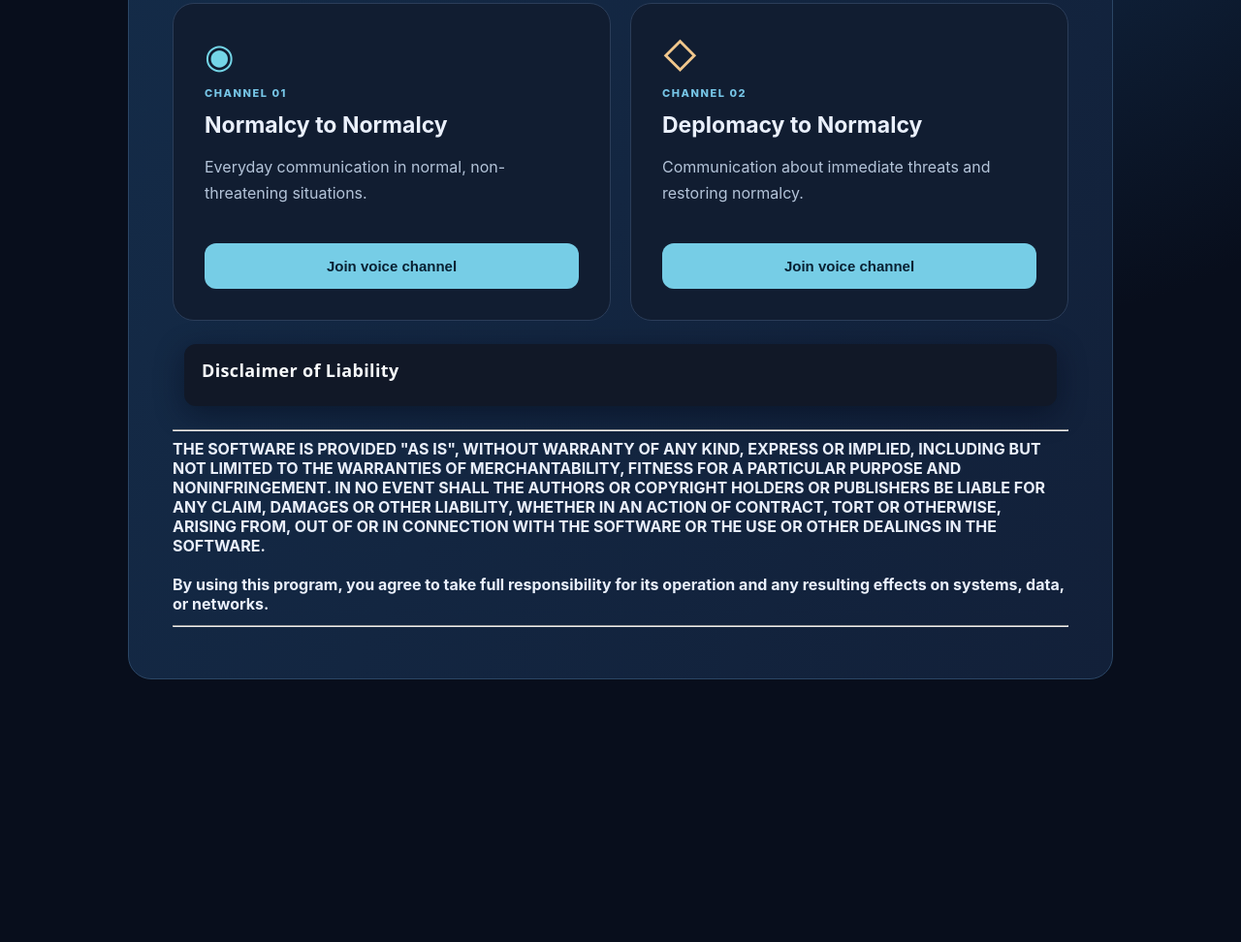
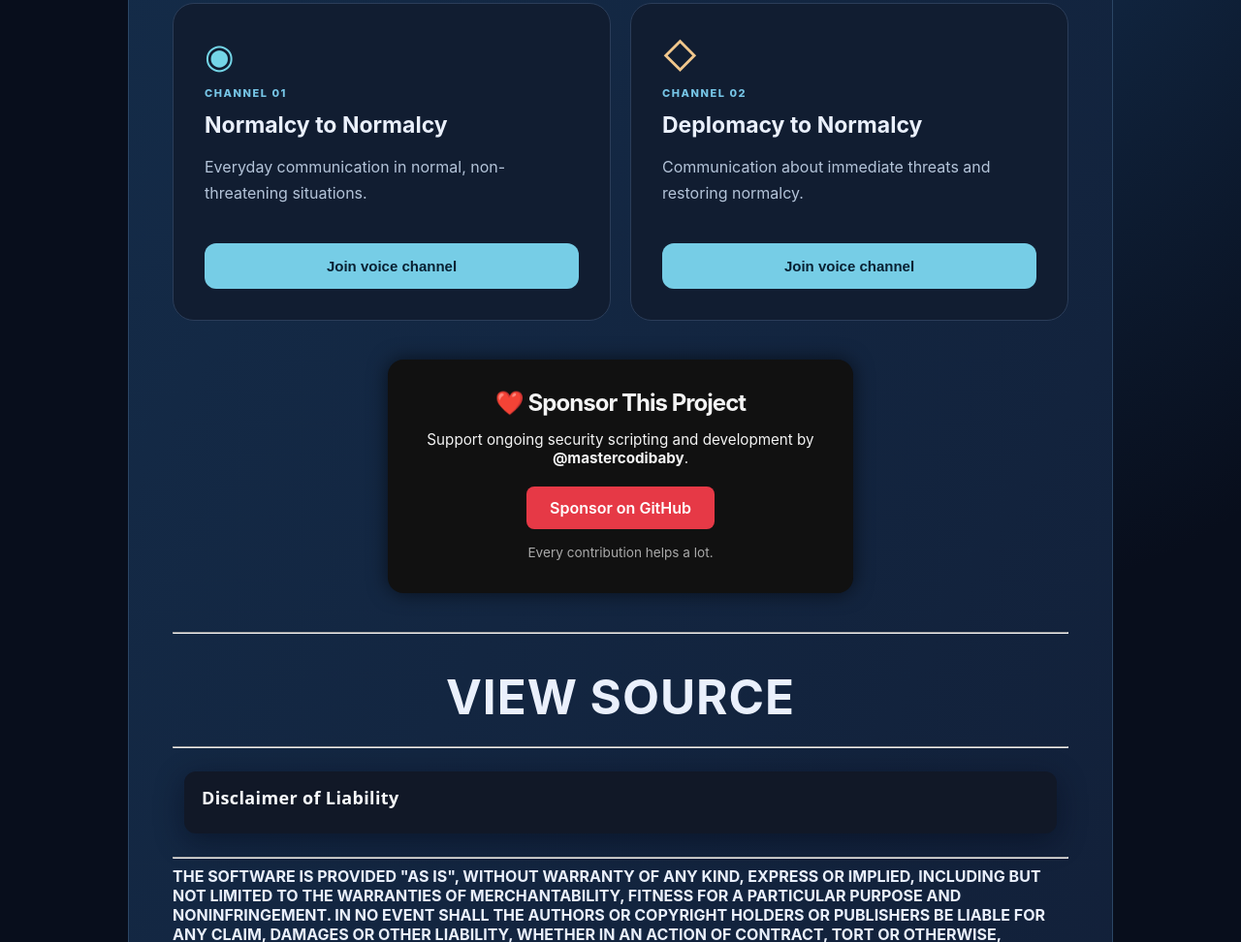
Before and after one commit to mastercodibaby/Global-Atmosphere-ATC, a website: page index.html in a window 1280 px wide. Shown: the part 446-1418 px from the top of the page at 97% size. Before the commit the page ends 1225 px from the top, so only its background shows below. Drawn offline with Linux system fonts and the light colour scheme.

Commit message:
Update index.html
Signed-off-by: Joseph Smith <master.codi.baby@gmail.com>

```diff
--- a/index.html
+++ b/index.html
@@ -48,8 +48,24 @@
     <p id="participantCount">Connecting…</p>
   </div>
   <div class="controls">
+
     <button id="mute" class="secondary">Mute microphone</button><button id="leave" class="exit">Leave channel</button>
   </div><div id="audioContainer" aria-label="Remote participant audio"></div></section>
+
+ <!-- GitHub Sponsorship Card -->
+<section id="sponsor-card" style="max-width:480px;margin:40px auto;padding:20px;background:#111;color:#f4f4f4;border-radius:16px;box-shadow:0 0 20px rgba(0,0,0,0.6);text-align:center;font-family:'Inter',sans-serif;">
+  <h2 style="font-size:1.5em;margin-bottom:10px;">❤️ Sponsor This Project</h2>
+  <p style="font-size:0.95em;margin-bottom:20px;">Support ongoing security scripting and development by <strong>@mastercodibaby</strong>.</p>
+  <a href="https://github.com/sponsors/mastercodibaby" target="_blank" style="display:inline-block;padding:12px 24px;background:#e63946;color:#fff;border-radius:8px;text-decoration:none;font-weight:600;transition:background 0.3s ease;">Sponsor on GitHub</a>
+  <p style="margin-top:16px;font-size:0.85em;color:#aaa;">Every contribution helps a lot.</p>
+</section>
+
+<section id="source-code">
+    <hr>
+    <h2 style="text-align:center"><a class="button" href="https://github.com/mastercodibaby/FortifySec">VIEW SOURCE</a></h2>
+    <hr>
+</section>
+
   <!-- Disclaimer of Liability (insert where appropriate in your HTML) -->
 <section id="disclaimer" aria-labelledby="disclaimer-heading" style="max-width:900px;margin:24px auto;padding:18px;border-radius:12px;background:#111827;color:#f8fafc;font-family:system-ui, -apple-system, 'Segoe UI', Roboto, 'Helvetica Neue', Arial;box-shadow:0 8px 30px rgba(2,6,23,0.45);line-height:1.5;">
   <h2 id="disclaimer-heading" style="margin:0 0 8px 0;font-size:1.125rem;letter-spacing:0.02em;">Disclaimer of Liability</h2>
@@ -78,6 +94,7 @@ THIS SOFTWARE AND ITS DOCUMENTATION ARE PROVIDED "AS IS" AND WITHOUT WARRANTIES
 By using this program, you agree to take full responsibility for its operation and any resulting effects on systems, data, or networks.
 -->
 </section>
+
   </footer>
     <script src="./app.js" defer></script></body>
   </html>
```
